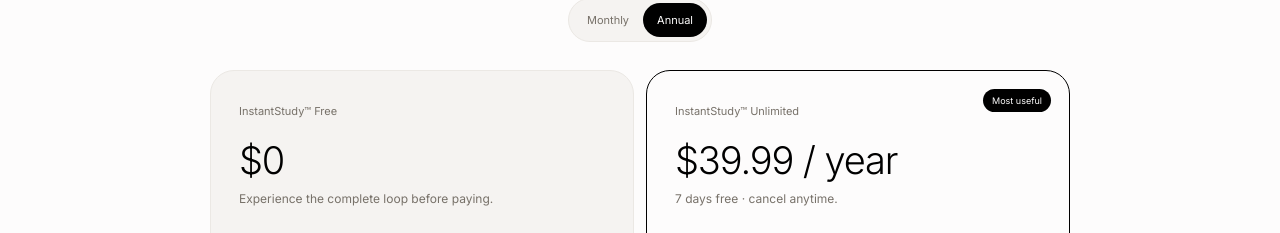
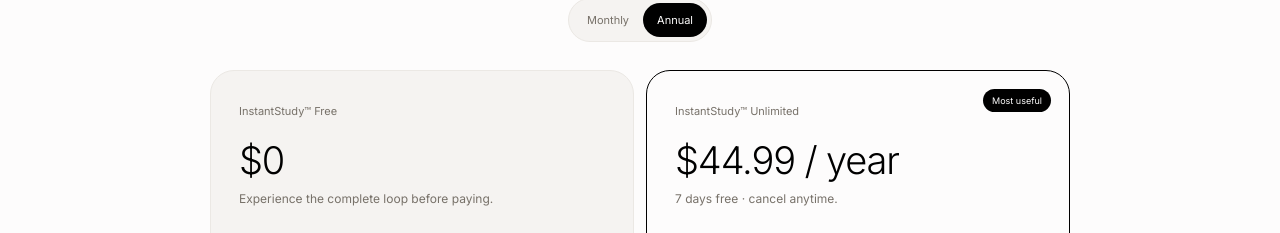
Before and after one commit to raphaelribeirob/InstantStudy, a React (Vite) app in the folder apps/web/: page / in a window 1280 px wide. Shown: the part 4709-4942 px from the top of the page. Built offline with nearby package versions, Linux system fonts and the light colour scheme; no server answers.

Commit message:
feat(web): align fallback offer with unlimited study tier

```diff
--- a/apps/web/src/offer.ts
+++ b/apps/web/src/offer.ts
@@ -9,9 +9,9 @@ export type FunnelOffer = {
 };
 
 const FALLBACK_OFFER: FunnelOffer = {
-  headline: "Make every study session remember what came before.",
+  headline: "Study without limits. Remember across sessions.",
   cta: "Start 7-day free trial",
-  annualPrice: "$39.99 / year",
+  annualPrice: "$44.99 / year",
   monthlyPrice: "$6.99 / month",
   trial: "7 days free",
 };
```
